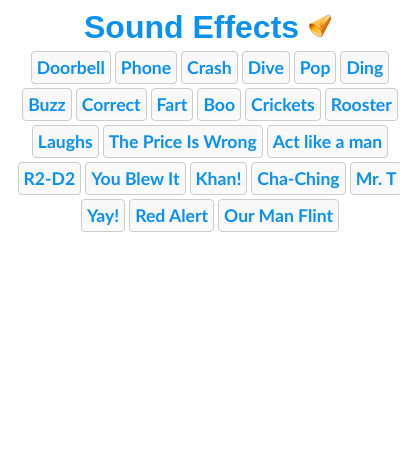
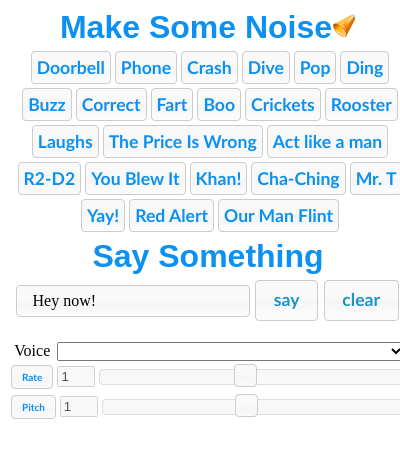
Before and after one commit to dshahin/sound-fx-board, a browser extension: page html/popup.html in a window 400 px wide. Drawn offline with Linux system fonts and the light colour scheme.

Commit message:
add tts options

```diff
--- a/css/styles.css
+++ b/css/styles.css
@@ -20,5 +20,10 @@
 img.icon{border:none;}
 
 button.big{padding:5px;margin:0px 0px 4px 4px;color:#0C91F0;}
+label.small{padding:0px;margin:0px 0px 0px 0px;color:#0C91F0;font-size: 10px;!important;}
 
 h1.heading2{padding:1px;margin:1px;margin-bottom:4px;font-family:sans-serif;color:#0C91F0;}
+
+input.small {width:30px;}
+
+#voiceName {width: 100%;}
--- a/html/popup.html
+++ b/html/popup.html
@@ -12,16 +12,72 @@
 </head>
 
 <body>
-    <h1 class="heading2">Sound Effects <img class="icon" src="/img/Speaker-icon-24.png"/></h1  >
+
+    <div id="everything">
+        <h1 class="heading2">Make Some Noise<img class="icon" src="/img/Speaker-icon-24.png"/></h1  >
+    </div>
+
+    <div id="speak">
+        <h1 class="heading2">Say Something</h1  >
+        <input type="text" id="quote" placeholder="Say something here" value="Hey now!"></input>
+        <button id="say" >say</button>
+        <button id="clear" >clear</button> <br/>
 
 
-    <div id="everything"></div>
+
+                <br/>
+                <div>
+                    <table>
+                        <tr>
+                            <td>
+                                <label for="voiceName">Voice</label>
+                            </td>
+                            <td colspan="2">
+                                <select name="voiceName" id="voiceName"></select>
+                            </td>
+                        </tr>
+                        <tr>
+                            <td>
+                                 <label id="rateLabel" for="voiceRate" title="reset" class="small">Rate</label>
+                            </td>
+                            <td>
+                                <input name="voiceRate" id="voiceRate" disabled="disabled" class="small"/>
+                            </td>
+                            <td width="100%"><div id="voiceRateSlider"></div></td>
+                        </tr>
+                    </table>
+
+
+                </div>
+
+                <div>
+                    <table>
+                        <tr>
+                            <td>
+                                 <label id="pitchLabel" for="voicePitch" title="reset" class="small">Pitch</label>
+                            </td>
+                            <td>
+                                <input name="voicePitch" id="voicePitch" disabled="disabled" class="small"/>
+                            </td>
+                            <td width="100%"><div id="voicePitchSlider"></div></td>
+                        </tr>
+                    </table>
+
+
+                </div>
+
+
+
+    </div>
 
     <div id="secret" style="display:none;">
-        <h2 class="heading2">Secret Sounds</h2  >
+        <h1 class="heading2">Secret Sounds (<span id="hideSecret">hide</span>)</h1>
     </div>
 
-    <button id="buttonTemplate" class="big" style="display:none;"></button>
+    <div id="draggableTemplate" class="draggable" style="display:none;">
+        <button id="buttonTemplate" class="big" ></button>
+    </div>
+
 
   </body>
 </html>
--- a/js/popup.js
+++ b/js/popup.js
@@ -1,76 +1,213 @@
+var voiceOptions = {
+    //voiceName: 'Google UK English Male',
+    enqueue: false,
+    pitch: 1,
+    rate: 1,
+    volume: 1
+};
+
+var showSecret = false;
+
 chrome.storage.sync.get(function(prefs) {
     console.log('stored prefs:', prefs);
-    if(prefs.showSecret){
+    showSecret = prefs.showSecret;
+    if (showSecret) {
+
         $('#secret').show();
+    }
+
+    if(prefs.voiceOptions){
+        voiceOptions = prefs.voiceOptions;
+        $("#voicePitch").val(voiceOptions.pitch);
+        $('#voicePitchSlider').slider({ value: voiceOptions.pitch });
+        $("#voiceRate").val(voiceOptions.rate);
+        $('#voiceRateSlider').slider({ value: voiceOptions.rate });
     }
 
 });
 
+chrome.tts.getVoices(
+    function(voices) {
+        voiceNames = [];
+        for (var i = 0; i < voices.length; i++) {
+            var vName = voices[i].voiceName;
+            voiceNames.push(vName);
+            if (vName === voiceOptions.voiceName) {
+                $('#voiceName').append('<option selected="selected" value="' + vName + '">' + vName + '</option>');
+            } else {
+                $('#voiceName').append('<option value="' + vName + '">' + vName + '</option>');
+            }
+
+        }
+    });
+
+
+
+var say = function(quote) {
+    chrome.tts.stop();
+    chrome.tts.speak(quote, voiceOptions);
+
+};
+
+var saveVoiceOptions = function(){
+
+    var prefs = {
+        voiceOptions : voiceOptions,
+        showSecret : showSecret
+    };
+
+    chrome.storage.sync.set(prefs, function() {
+        console.log('saving prefs:',prefs);
+    });
+};
+
 
 jQuery(document).ready(function($) {
-    var sounds =  {
+    var sounds = {
 
-        doorbell : {label:"Doorbell", fx:new Audio("/sounds/doorbell.ogg")},
-        phone : {label:"Phone", fx:new Audio("/sounds/cellring.ogg")},
-        crash : {label:"Crash", fx:new Audio("/sounds/237375_squareal_car-crash.ogg")},
+        doorbell: { label: "Doorbell", fx: new Audio("/sounds/doorbell.ogg") },
+        phone: { label: "Phone", fx: new Audio("/sounds/cellring.ogg") },
+        crash: { label: "Crash", fx: new Audio("/sounds/237375_squareal_car-crash.ogg") },
 
-        dive : {label:"Dive", fx:new Audio("/sounds/104882__cgeffex__submarie-dive-horn-better.wav")},
+        dive: { label: "Dive", fx: new Audio("/sounds/104882__cgeffex__submarie-dive-horn-better.wav") },
 
-        pop : {label:"Pop", fx:new Audio("/sounds/pop.ogg")},
-        ding : {label:"Ding", fx:new Audio("/sounds/ding.ogg")},
-        buzz : {label:"Buzz", fx:new Audio("/sounds/buzz.ogg")},
-        correct : {label:"Correct", fx:new Audio("/sounds/131660__bertrof__game-sound-correct.wav")},
+        pop: { label: "Pop", fx: new Audio("/sounds/pop.ogg") },
+        ding: { label: "Ding", fx: new Audio("/sounds/ding.ogg") },
+        buzz: { label: "Buzz", fx: new Audio("/sounds/buzz.ogg") },
+        correct: { label: "Correct", fx: new Audio("/sounds/131660__bertrof__game-sound-correct.wav") },
 
-        fart : {label:"Fart", fx:new Audio("/sounds/249583__ycbcr__short-definite-fart.wav")},
-        boo : {label:"Boo", fx:new Audio("/sounds/boo.ogg")},
-        cricket : { label:"Crickets", fx:new Audio("/sounds/cricket.ogg")},
-        rooster : { label:"Rooster", fx:new Audio("/sounds/166745_cocoricosound_cock-a-doodle-doo.ogg")},
-        laughs : {label:"Laughs", fx:new Audio("/sounds/laugh.ogg")},
-        price : {label:"The Price Is Wrong", fx:new Audio("/sounds/horns.ogg")},
-        actlikeaman : {label:"Act like a man", fx:new Audio("/sounds/actlikeaman.ogg")},
+        fart: { label: "Fart", fx: new Audio("/sounds/249583__ycbcr__short-definite-fart.wav") },
+        boo: { label: "Boo", fx: new Audio("/sounds/boo.ogg") },
+        cricket: { label: "Crickets", fx: new Audio("/sounds/cricket.ogg") },
+        rooster: { label: "Rooster", fx: new Audio("/sounds/166745_cocoricosound_cock-a-doodle-doo.ogg") },
+        laughs: { label: "Laughs", fx: new Audio("/sounds/laugh.ogg") },
+        price: { label: "The Price Is Wrong", fx: new Audio("/sounds/horns.ogg") },
+        actlikeaman: { label: "Act like a man", fx: new Audio("/sounds/actlikeaman.ogg") },
 
-        r2d2 : {label:"R2-D2", fx:new Audio("/sounds/r2d2.ogg")},
-        youblewit : { label:"You Blew It", fx:new Audio("/sounds/youblewit.ogg")},
-        khan : {label:"Khan!", fx:new Audio("/sounds/khan.ogg")},
-        cashregister : {label:"Cha-Ching", fx:new Audio("/sounds/cashregister.ogg")},
+        r2d2: { label: "R2-D2", fx: new Audio("/sounds/r2d2.ogg") },
+        youblewit: { label: "You Blew It", fx: new Audio("/sounds/youblewit.ogg") },
+        khan: { label: "Khan!", fx: new Audio("/sounds/khan.ogg") },
+        cashregister: { label: "Cha-Ching", fx: new Audio("/sounds/cashregister.ogg") },
 
-        pity : {label:"Mr. T", fx:new Audio("/sounds/pity.ogg")},
-        yay : {label:"Yay!", fx:new Audio("/sounds/yay.ogg")},
-        alert : {label:"Red Alert", fx:new Audio("/sounds/alert.wav")},
-        flint : {label:"Our Man Flint", fx:new Audio("/sounds/flint.wav")}
+        pity: { label: "Mr. T", fx: new Audio("/sounds/pity.ogg") },
+        yay: { label: "Yay!", fx: new Audio("/sounds/yay.ogg") },
+        alert: { label: "Red Alert", fx: new Audio("/sounds/alert.wav") },
+        flint: { label: "Our Man Flint", fx: new Audio("/sounds/flint.wav") }
 
     };
 
     var secretSounds = {
-        shinebox : {label:"Shinebox", fx:new Audio("/sounds/shinebox.ogg")},
-        myname : {label:"My Name?", fx:new Audio("/sounds/myname.ogg")},
-        getlaid : {label:"Hey Everybody", fx:new Audio("/sounds/getlaid.ogg")}
+        shinebox: { label: "Shinebox", fx: new Audio("/sounds/shinebox.ogg") },
+        myname: { label: "My Name?", fx: new Audio("/sounds/myname.ogg") },
+        getlaid: { label: "Hey Everybody", fx: new Audio("/sounds/getlaid.ogg") }
     };
 
-    function makeButtons(sounds, parentId){
+    function makeButtons(sounds, parentId) {
 
-        for(var s in sounds){
+        for (var s in sounds) {
 
             var $button = $('#buttonTemplate').clone();
             var $sfx = jQuery.extend({}, sounds[s]);
 
-            var  playSound = function(){
-            var $button = $(this),
-              $snd = $button.attr('snd');
-              sounds[$snd].fx.play();
+            var playSound = function() {
+                var $button = $(this),
+                    $snd = $button.attr('snd');
+                sounds[$snd].fx.play();
             };
 
             $button.
             button().
             html($sfx.label).
-            attr({snd:s}).
+            attr({ snd: s }).
             click(playSound).
             appendTo(parentId).
             show();
         }
     }
 
-    makeButtons(sounds,'#everything');
-    makeButtons(secretSounds,'#secret');
+    $('#quote').button().css({
+        'font': 'inherit',
+        'color': 'inherit',
+        'text-align': 'left',
+        'outline': 'none',
+        'cursor': 'text',
+        'width': '50%'
+    });
+
+    $('#say').button().click(function() {
+        var quote = $('#quote').val();
+        say(quote);
+
+    });
+
+    $('#clear').button().click(function() {
+        $('#quote').val('').focus();
+    });
+
+    $('#voiceName').val(voiceOptions.voiceName).change(function() {
+        voiceOptions.voiceName = $(this).val();
+        saveVoiceOptions();
+
+    });
+
+    $('#voiceRateSlider').slider({
+        value: voiceOptions.rate,
+        min: 0.1,
+        max: 2,
+        step: 0.01,
+        slide: function(event, ui) {
+            voiceOptions.rate = ui.value;
+            $("#voiceRate").val(ui.value);
+            saveVoiceOptions();
+
+        }
+    });
+
+    $('#rateLabel').addClass('small').button().click(function() {
+        voiceOptions.rate = 1;
+        $("#voiceRate").val(1);
+        $('#voiceRateSlider').slider({ value: 1 });
+
+    });
+
+    $("#voiceRate").val(voiceOptions.rate);
+
+
+    $('#voicePitchSlider').slider({
+        value: voiceOptions.pitch,
+        min: 0.1,
+        max: 2,
+        step: 0.01,
+        slide: function(event, ui) {
+            voiceOptions.pitch = ui.value;
+            $("#voicePitch").val(ui.value);
+            saveVoiceOptions();
+
+        }
+    });
+
+    $('#pitchLabel').button().click(function() {
+        voiceOptions.pitch = 1;
+        $("#voicePitch").val(1);
+        $('#voicePitchSlider').slider({ value: 1 });
+
+    });
+
+    $("#voicePitch").val(voiceOptions.pitch);
+
+    $('#hideSecret').click(function(){
+        $('#secret').hide();
+        var prefs= {
+            showSecret : false,
+            voiceOptions : voiceOptions
+        };
+
+        chrome.storage.sync.set(prefs, function() {
+            console.log('saving prefs:',prefs);
+        });
+    });
+
+    makeButtons(sounds, '#everything');
+    makeButtons(secretSounds, '#secret');
 
 });
```
Also changed, not shown: manifest.json.
